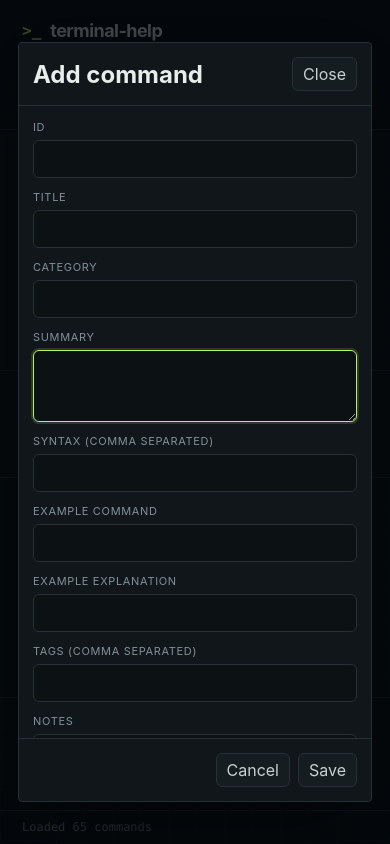
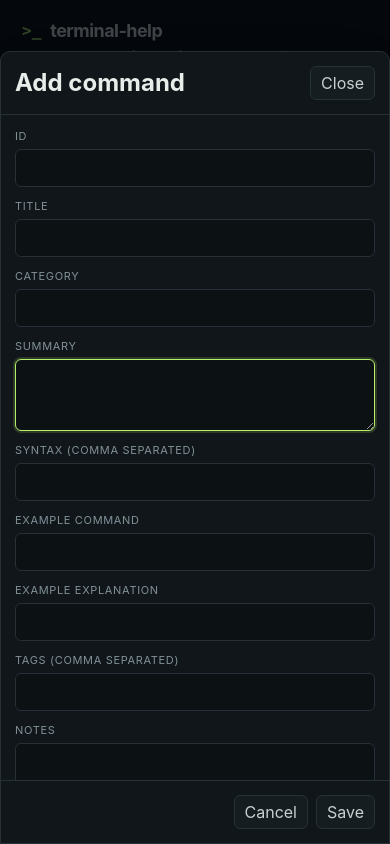
Before and after one commit to dzikrirazzan/terminalHelper, a React (Vite) app: page / in a window 390 px wide. Both pictures are taken after typing "Sample" into the empty fields and a click on the button "+ Add note". Built offline with nearby package versions, Linux system fonts and the light colour scheme.

Commit message:
feat: improve copy feedback and editor focus

```diff
--- a/src/renderer/App.tsx
+++ b/src/renderer/App.tsx
@@ -54,6 +54,7 @@ export function App() {
   const [error, setError] = useState("");
   const [isBusy, setIsBusy] = useState(false);
   const [isLoaded, setIsLoaded] = useState(false);
+  const [copiedCommand, setCopiedCommand] = useState("");
 
   const load = async () => {
     setIsBusy(true);
@@ -222,6 +223,8 @@ export function App() {
 
       setError("");
       setStatus(`Copied ${command}`);
+      setCopiedCommand(command);
+      window.setTimeout(() => setCopiedCommand((current) => current === command ? "" : current), 1400);
     } catch {
       setError("Could not copy this command. Select it manually instead.");
     }
@@ -449,8 +452,8 @@ export function App() {
                   {selectedCommand.syntax.map((syntax) => (
                     <div className="code-row" key={syntax}>
                       <code>$ {syntax}</code>
-                      <button type="button" className="copy-button" onClick={() => void copyCommand(syntax)} aria-label={`Copy ${syntax}`}>
-                        Copy
+                        <button type="button" className="copy-button" onClick={() => void copyCommand(syntax)} aria-label={`Copy ${syntax}`}>
+                          {copiedCommand === syntax ? "Copied" : "Copy"}
                       </button>
                     </div>
                   ))}
@@ -465,7 +468,7 @@ export function App() {
                       <div className="code-row">
                         <code>$ {example.command}</code>
                         <button type="button" className="copy-button" onClick={() => void copyCommand(example.command)} aria-label={`Copy ${example.command}`}>
-                          Copy
+                          {copiedCommand === example.command ? "Copied" : "Copy"}
                         </button>
                       </div>
                       <p>{example.explanation}</p>
@@ -534,7 +537,7 @@ export function App() {
                   ) : (
                     <input
                       value={form.values[field.key]}
-                      autoFocus={field.key === "id"}
+                      autoFocus={field.key === (form.mode === "add" ? "id" : "title")}
                       onChange={(event) =>
                         setForm((current) =>
                           current
--- a/src/renderer/styles.css
+++ b/src/renderer/styles.css
@@ -531,6 +531,11 @@ code {
   box-shadow: 0 24px 80px rgba(0, 0, 0, 0.45);
 }
 
+.edit-modal:focus-visible {
+  outline: 2px solid var(--accent);
+  outline-offset: 3px;
+}
+
 .modal-head {
   display: flex;
   align-items: center;
@@ -611,6 +616,16 @@ code {
     grid-template-columns: 1fr;
   }
 
+  .modal-backdrop {
+    align-items: end;
+    padding: 0;
+  }
+
+  .edit-modal {
+    max-height: 94vh;
+    border-radius: 10px 10px 0 0;
+  }
+
   .form-grid label:nth-child(4),
   .form-grid label:nth-child(9) {
     grid-column: auto;
```
